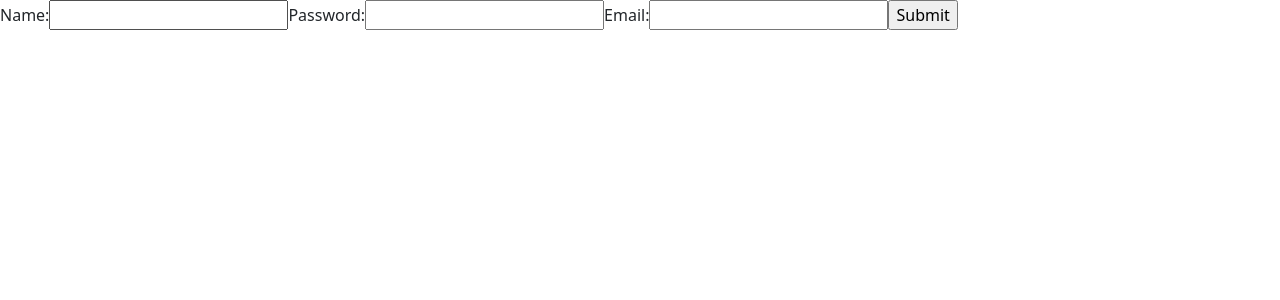
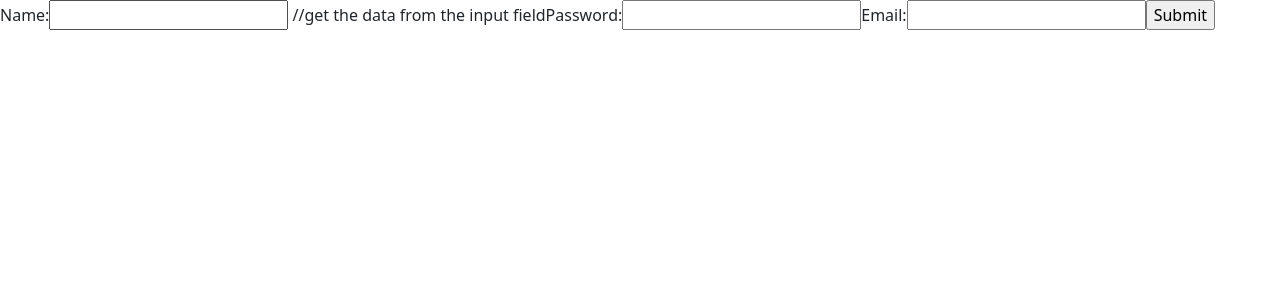
Before and after one commit to HiImZsofi/GreenRace, a React (Create React App) app in the folder client/: page / in a window 1280 px wide. Shown: the top 300 px of the page. Built offline with nearby package versions, Linux system fonts and the light colour scheme.

Commit message:
just a little bit of documentation

```diff
--- a/client/src/components/registrationFormHandler.tsx
+++ b/client/src/components/registrationFormHandler.tsx
@@ -45,7 +45,7 @@ class RegistrationFormHandler extends React.Component<{}, any>{ //TODO avoid usi
           <form onSubmit={this.handleSubmit}>
             <label>
                 Name:
-                <input type="text" value={this.state.value} name="name" onChange={this.handleChange} />
+                <input type="text" value={this.state.value} name="name" onChange={this.handleChange} />  //get the data from the input field
             </label>
             <label>
                 Password:
```
Also changed, not shown: package.json (+7 -1 lines), 2 other files (tests, documents, lock files or other folders).
